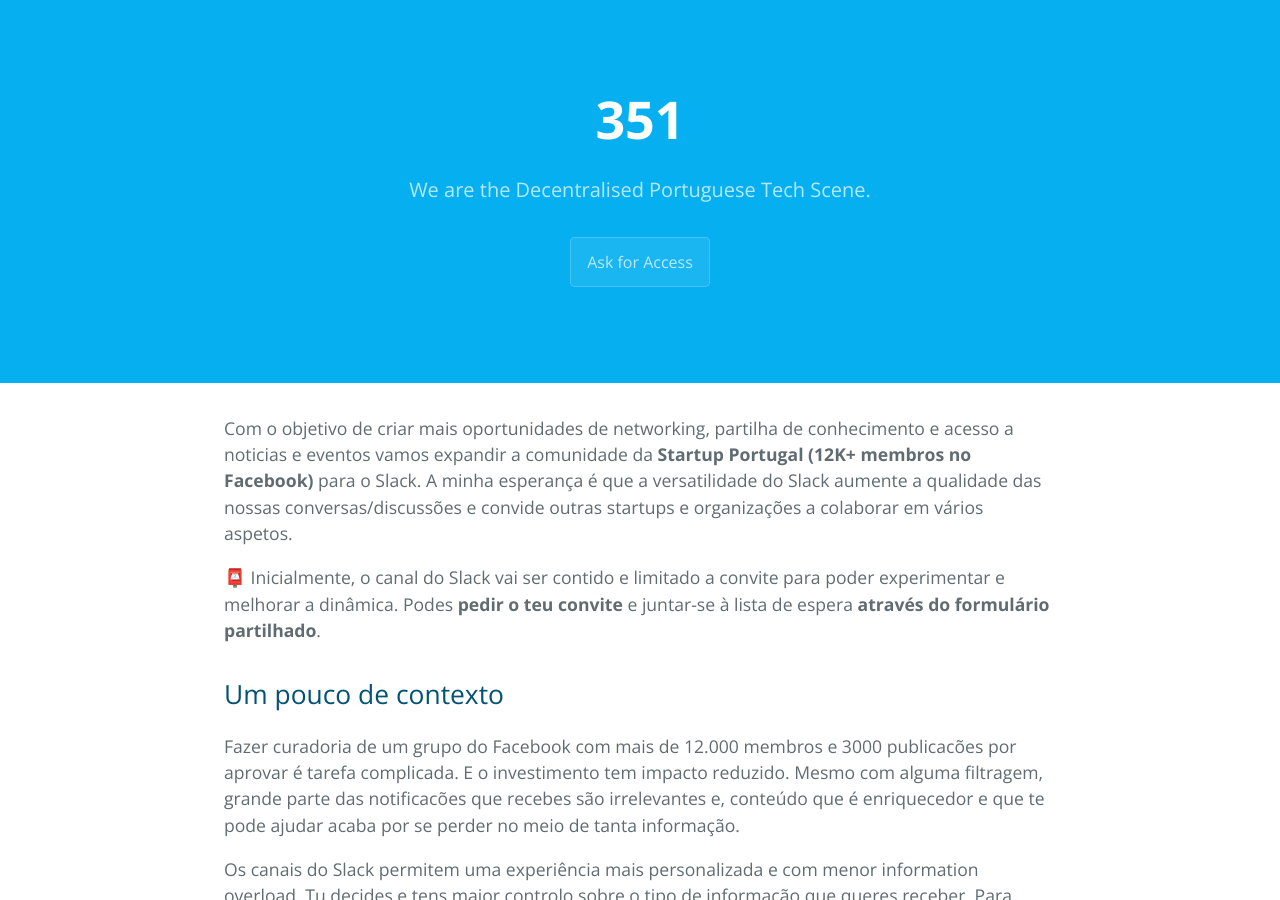
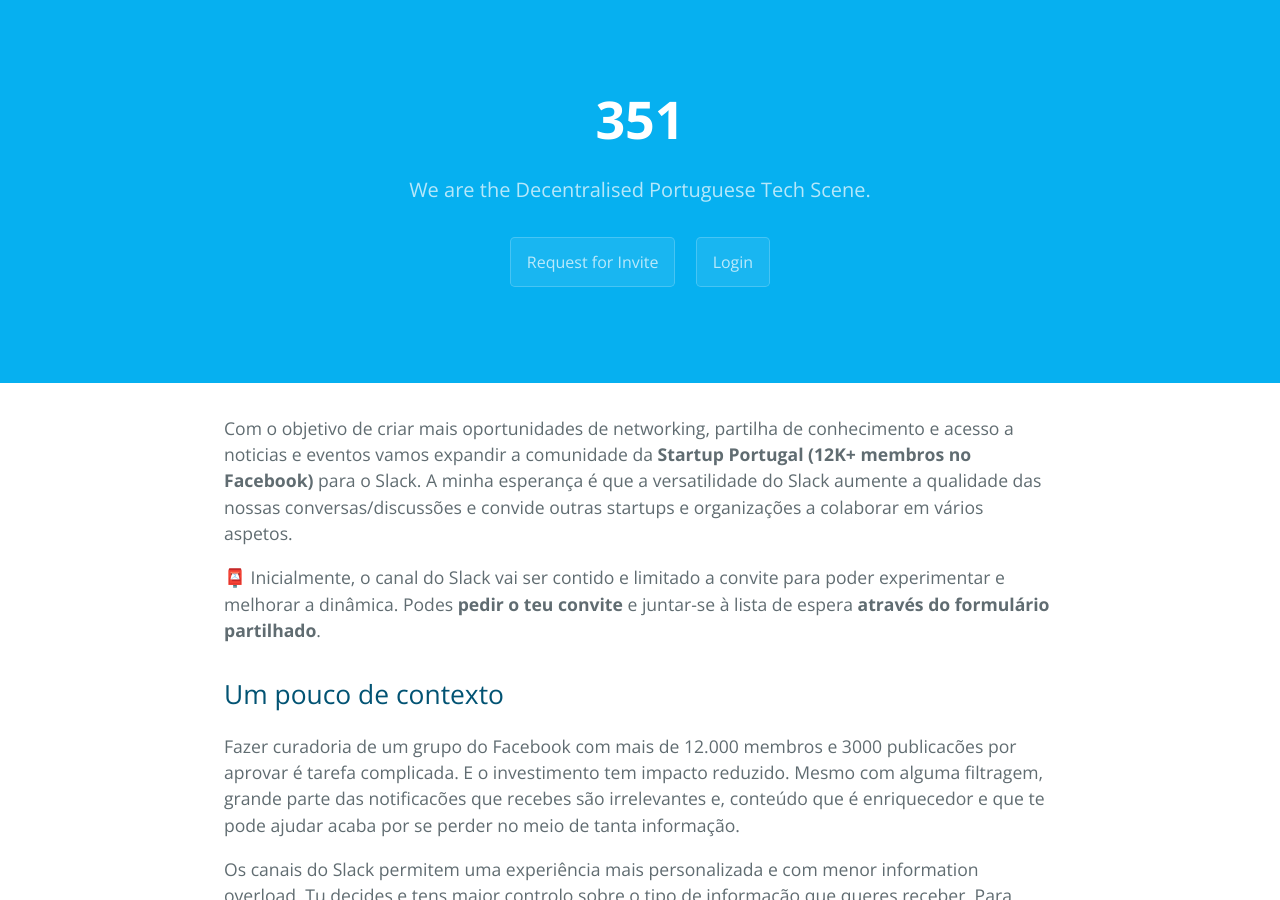
Before and after one commit to 351network/351network.github.io, a Jekyll site: the page built from index.md, in a window 1280 px wide and 900 px high. Built offline with Jekyll 4.4.1, drawn with Linux system fonts in a browser that asks for light colours.

Commit message:
New button and links

```diff
--- a/_layouts/default.html
+++ b/_layouts/default.html
@@ -29,7 +29,8 @@
         <a href="{{ site.github.repository_url }}" class="btn">View on GitHub</a>
       {% endif %}
       {% if site.show_downloads %}
-        <a href="{{ site.github.zip_url }}" class="btn">Ask for Access</a>
+        <a href="https://airtable.com/shrNr1fPzeGAABbk0" class="btn">Request for Invite</a>
+        <a href="http://351network.slack.com/" class="btn">Login</a>
       {% endif %}
     </header>
 
--- a/index.md
+++ b/index.md
@@ -24,4 +24,4 @@
 
 As integrações e automatizações do Slack vão permitir que subscrevas a canais que te vão por a par de novas oportunidades de emprego nas startups com maior crescimento dentro e fora de Portugal.
 
-**Pede o teu convite aqui.**
+[Pede o teu convite aqui.](./another-page.html)
```
